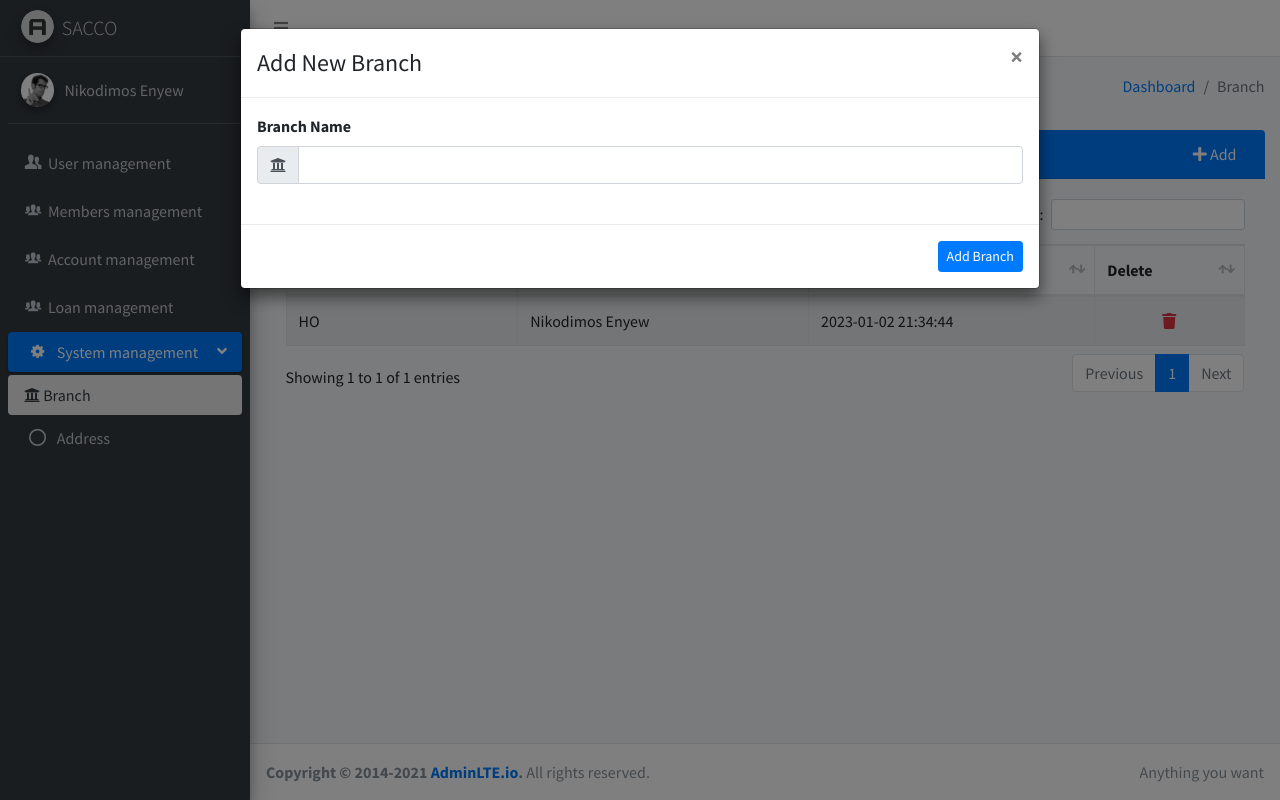
After one commit to Nikodimos/sacco, a PHP site: page /branch.php in a window 1280 px wide, after a click on "Add". The commit adds this page. Run offline with PHP 8.4, Linux system fonts and the light colour scheme; data comes from the database, SQL or seed files in the repository; some libraries are stand-ins or nearby versions.

Commit message:
some Additional feature

```diff
--- /dev/null
+++ b/branch.php
@@ -0,0 +1,111 @@
+<?php
+$page_title = 'Branch';
+require_once './include/session.php';
+require_once './config/config.php';
+require_once './include/header.php';
+if($session){
+    require_once './snippets/addBranch.php';
+    require_once './include/navbar.php';
+    require_once './include/sidebar.php';
+
+  ?>
+<!-- Content Wrapper. Contains page content -->
+<div class="content-wrapper">
+    <!-- Content Header (Page header) -->
+    <div class="content-header">
+        <div class="container-fluid">
+            <div class="row mb-2">
+                <div class="col-sm-6">
+                    <h1 class="m-0">Branch Managment</h1>
+                </div><!-- /.col -->
+                <div class="col-sm-6">
+                    <ol class="breadcrumb float-sm-right">
+                        <li class="breadcrumb-item"><a href="./index.php">Dashboard</a></li>
+                        <li class="breadcrumb-item active">Branch</li>
+                    </ol>
+                </div><!-- /.col -->
+            </div><!-- /.row -->
+        </div><!-- /.container-fluid -->
+    </div>
+    <!-- /.content-header -->
+
+    <!-- Main content -->
+    <div class="content">
+        <section class="content">
+            <div class="container-fluid">
+                <div class="card-primary">
+                    <div class="card-header">
+                        <h3 class="card-title">Branch List</h3>
+                        <div class="d-flex justify-content-end">
+                            <a href="#" class="mr-2" data-toggle="modal" data-target="#addBranch"
+                                data-backdrop="static" data-keyboard="false">
+                                <i class="fas fa-plus"></i> Add
+                            </a>
+                        </div>
+                    </div>
+                    <!-- /.card-header -->
+                    <div class="card-body">
+                        <?php
+                                    $branchList = 'SELECT br.id, br.branch_name, user.full_name, br.created_at from tbl_branch AS br, tbl_user AS user WHERE user.id = br.maker_id;';
+                                    if($result = $pdo->query($branchList)){
+                                        if($result->rowCount() > 0){
+                                            ?>
+                        <table id="example1" class="table table-bordered table-striped">
+                            <thead>
+                                <tr>
+                                    <th>Branch Name</th>
+                                    <th>Branch Created By</th>
+                                    <th>Branch Created At</th>
+                                    <th>Delete</th>
+                                </tr>
+                            </thead>
+                            <tbody>
+                                <?php
+                                while ($row = $result->fetch()):
+                                ?>
+                                <tr>
+                                    <td><?php echo htmlspecialchars($row['branch_name']) ?></td>
+                                    <td><?php echo htmlspecialchars($row['full_name']) ?></td>
+                                    <td><?php echo htmlspecialchars($row['created_at']) ?></td>
+                                    <td class="text-center">
+                                        <?= '<a href="./viewUser.php?id='. $row['id'] .'" title="View User" data-toggle="tooltip"><i class="mx-1 text-danger fas fa-trash"></i></a>'?>
+                                    </td>
+                                </tr>
+                                <?php
+                                endwhile;
+                            } else {
+                                ?>
+                                <div class="card card-primary card-outline">
+                                    <div class="card-header">
+                                        <h5 class="m-0">There is no registered Branch.</h5>
+                                    </div>
+                                    <div class="card-body">
+                                        <h6 class="card-title">Please add a reliable Branch.</h6>
+                                    </div>
+                                </div>
+                                <?php
+                            }
+                        }
+                            ?>
+                            </tbody>
+                        </table>
+                    </div>
+                    <!-- /.card-body -->
+                </div>
+
+
+            </div>
+        </section>
+    </div>
+    <!-- /.content -->
+</div>
+<!-- /.content-wrapper -->
+<?php
+    //require_once './pages/dashboard.php';
+    require_once './include/footer.php';
+    require_once './snippets/modal/modal_addBranch.php';
+} else {
+    require_once './pages/login.php';
+}
+require_once './include/script.php';
+?>
--- a/include/sidebar.php
+++ b/include/sidebar.php
@@ -62,7 +62,7 @@
               </p>
             </a>
           </li>
-          <li class="nav-item menu-close">
+          <li class="nav-item <?php if($page_title == "Branch" || $page_title == "Address") echo "menu-open"; else echo "menu-close"?>">
             <a href="#" class="nav-link <?php if($page_title == "Branch" || $page_title == "Address") echo "active"?>">
               <i class="nav-icon fas ion-gear-b"></i>
               <p>
@@ -72,13 +72,13 @@
             </a>
             <ul class="nav nav-treeview">
               <li class="nav-item">
-                <a href="#" class="nav-link <?php if($page_title == "Branch") echo "active"?>">
-                  <i class="far fa-circle nav-icon"></i>
+                <a href="./branch.php" class="nav-link <?php activeLink($page_title,"Branch");?>">
+                  <i class="fas fa-university"></i>
                   <p>Branch</p>
                 </a>
               </li>
               <li class="nav-item">
-                <a href="#" class="nav-link <?php if($page_title == "Address") echo "active"?>">
+                <a href="#" class="nav-link <?php activeLink($page_title,"Address");?>">
                   <i class="far fa-circle nav-icon"></i>
                   <p>Address</p>
                 </a>
--- /dev/null
+++ b/snippets/addBranch.php
@@ -0,0 +1,65 @@
+<?php
+// Define variables and initialize with empty values
+$branch_name = $branch_name_err = '';
+// Processing form data when form is submitted
+if($_SERVER["REQUEST_METHOD"] == "POST"){
+    if(!empty($_POST["branch_name"]))
+    {
+        // Validate branch name
+        // Prepare a select statement
+        $sql = "SELECT id FROM tbl_branch WHERE branch_name = :branch_name";
+
+        if($stmt = $pdo->prepare($sql)){
+            // Bind variables to the prepared statement as parameters
+            $stmt->bindParam(":branch_name", $param_branch_name, PDO::PARAM_STR);
+
+            // Set parameters
+            $param_branch_name = trim($_POST["branch_name"]);
+
+            // Attempt to execute the prepared statement
+            if($stmt->execute()){
+                if($stmt->rowCount() == 1){
+                    $branch_name_err = "This username is already taken.";
+                } else{
+                    $branch_name = trim($_POST["branch_name"]);
+                }
+            } else{
+                echo "Oops! Something went wrong. Please try again later.";
+            }
+
+            // Close statement
+            unset($stmt);
+        }
+    //Insert Default Values
+    $maker = "1";
+
+    // Check input errors before inserting in database
+    if(empty($branch_name_err)){
+        // Prepare an insert statement
+        $sql = "INSERT INTO tbl_branch (branch_name, maker_id) VALUES (:branch_name, :maker)";
+        if($stmt = $pdo->prepare($sql)){
+            // Bind variables to the prepared statement as parameters
+            $stmt->bindParam(":branch_name", $param_branch_name, PDO::PARAM_STR);
+            $stmt->bindParam(":maker", $param_maker, PDO::PARAM_STR);
+
+            // Set parameters
+            $param_branch_name = $branch_name;
+            $param_maker = $maker;
+
+            // Attempt to execute the prepared statement
+            if($stmt->execute()){
+                // Redirect to login page
+                header("location: branch.php");
+            } else{
+                echo "Oops! Something went wrong. Please try again later.";
+            }
+
+            // Close statement
+            unset($stmt);
+        }
+    }
+    }
+
+}
+
+?>
--- /dev/null
+++ b/snippets/modal/modal_addBranch.php
@@ -0,0 +1,36 @@
+<!-- /.content-wrapper -->
+<div class="modal fade" id="addBranch">
+    <div class="modal-dialog modal-lg">
+        <div class="modal-content">
+            <form class="forms-sample" action="<?php echo htmlspecialchars($_SERVER["PHP_SELF"]); ?>" method="post">
+                <div class="modal-header">
+                    <h4 class="modal-title">Add New Branch</h4>
+                    <button type="button" class="close" data-dismiss="modal" aria-label="Close">
+                        <span aria-hidden="true">&times;</span>
+                    </button>
+                </div>
+                <div class="modal-body">
+                    <div class="row mb-4">
+                        <div class="col-12">
+                            <div class="form-outline">
+                                <label class="form-label" for="branch_name">Branch Name</label>
+                                <div class="input-group">
+                                    <div class="input-group-prepend">
+                                        <span class="input-group-text"><i class="fas fa-university"></i></span>
+                                    </div>
+                                    <input type="text" class="form-control" id="branch_name" name="branch_name">
+                                </div>
+                            </div>
+                        </div>
+                    </div>
+                </div>
+                <div class="modal-footer">
+                    <button type="submit" class="btn btn-primary btn-sm">Add Branch</button>
+                </div>
+            </form>
+        </div>
+        <!-- /.modal-content -->
+    </div>
+    <!-- /.modal-dialog -->
+</div>
+<!-- /.modal -->
```
Also changed, not shown: addUser.php (+25 -9 lines), snippets/addUser.php (added, +96 -0 lines).
